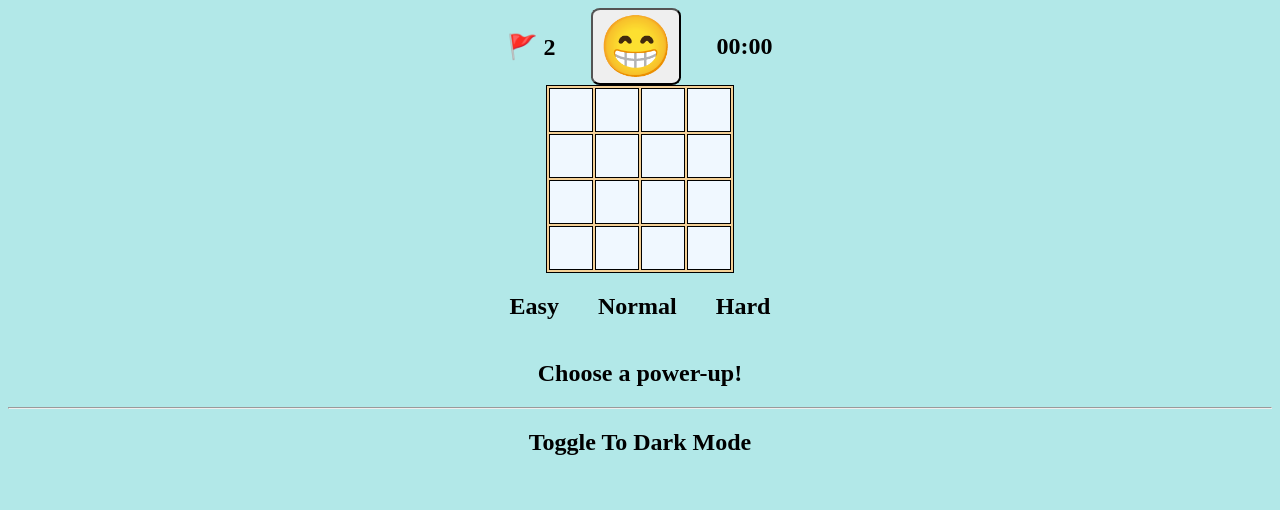
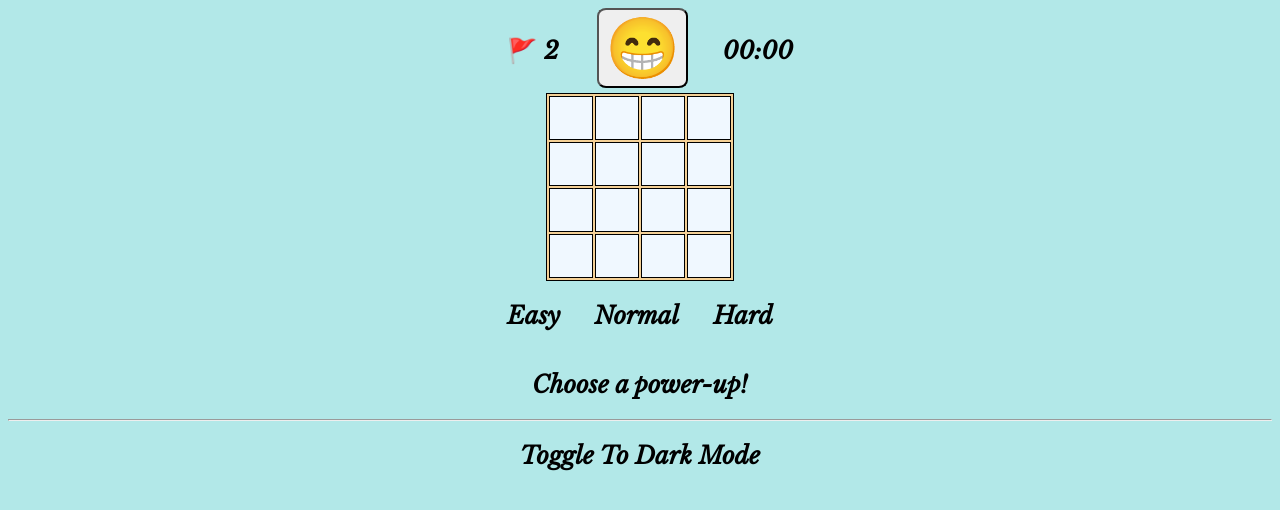
Before and after one commit to alon-hoffman/mine-sweeper, a plain HTML site: page index.html in a window 1280 px wide. Drawn offline with nearby package versions, Linux system fonts and the light colour scheme.

Commit message:
Changed fonts

```diff
--- a/index.html
+++ b/index.html
@@ -5,6 +5,7 @@
     <meta http-equiv="X-UA-Compatible" content="IE=edge">
     <meta name="viewport" content="width=device-width, initial-scale=1.0">
     <title>Mine Sweeper</title>
+    <link href="https://fonts.googleapis.com/css2?family=Libre+Baskerville:ital@1&family=Oswald:wght@200;700&display=swap" rel="stylesheet">
     <link rel="stylesheet" href="style.css">
 </head>
 
--- a/style.css
+++ b/style.css
@@ -1,8 +1,6 @@
-/* *{
-    background-color: rgb(178, 232, 232);
-    text-align: center;
-} */
-
+*{
+    font-family: "Libre Baskerville";
+}
 body{
     background-color: rgb(178, 232, 232);
     text-align: center;
@@ -53,11 +51,13 @@ table{
 }
 
 .ui button{
+    margin-left: 4px;
+    margin-bottom: 5px;
     font-size: 60px;
     border-radius: 10%;
     outline: none;
 }
 
-.darkMode{
-    background-color: black;
+.timer{
+    width: 50px
 }
--- a/utils.js
+++ b/utils.js
@@ -3,7 +3,7 @@ window.addEventListener("contextmenu", e => e.preventDefault());
 
 var colorScheme = [
     { body: "rgb(178, 232, 232)", color: "black", cell: "rgb(240, 248, 255)", emoji: "☀️" },
-    { body: "rgb(34, 3, 103)", color: "rgb(234, 224, 246)", cell: "rgb(147, 91, 247)", emoji: "🌑" }
+    { body: "black", color: "rgb(234, 224, 246)", cell: "rgb(147, 91, 247)", emoji: "🌑" }
 ]
 
 var isDarkMode = false
@@ -70,6 +70,7 @@ function renderBoard(board) {
         strHTML += '</tr>\n'
     }
     elBoard.innerHTML = strHTML
+    _adjustCellColorCells()
 }
 
 
```
